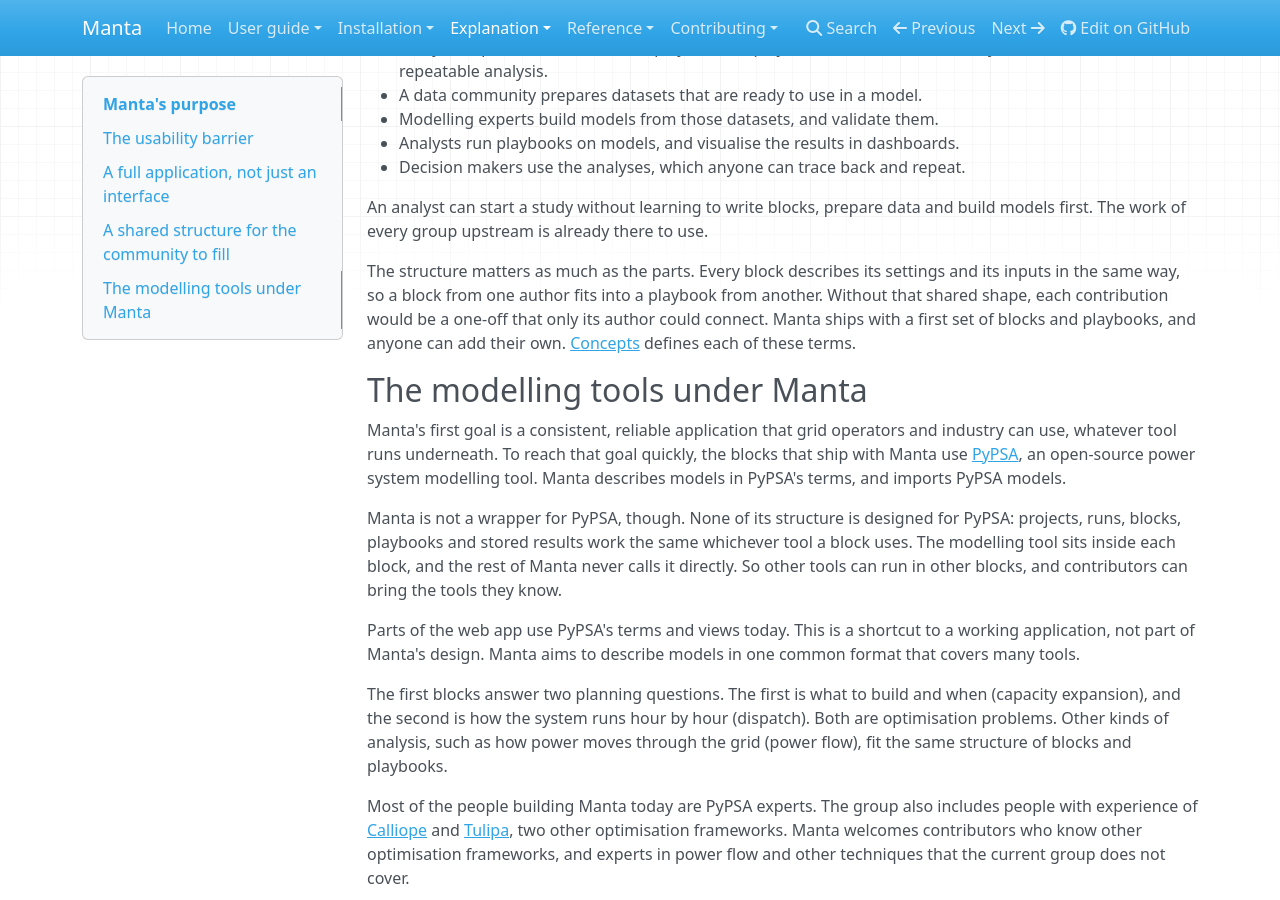
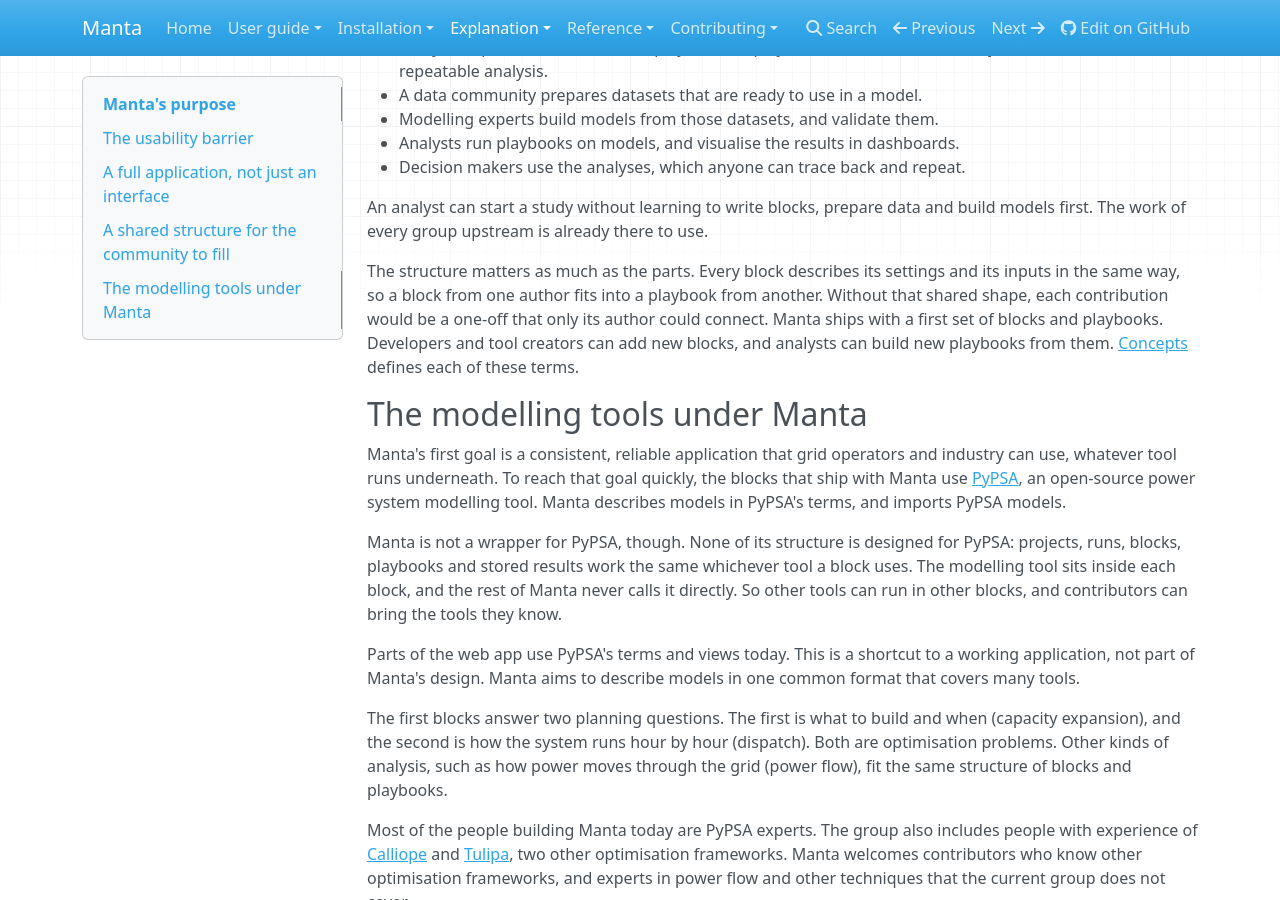
Before and after one commit to manta-plan/manta, an MkDocs documentation site: the page built from docs/explanation/purpose.md, in a window 1280 px wide and 900 px high, scrolled down 1740 px. Built offline with MkDocs 1.6.1, drawn with Linux system fonts in a browser that asks for light colours; nearby versions of some CDN libraries.

Commit message:
docs: say who adds blocks and playbooks on the purpose page
Blocks come from developers and tool creators, not from anyone in the
web app. Also includes wording edits across the page.

Co-Authored-By: Claude Opus 5.5 <noreply@anthropic.com>
Signed-off-by: Lauren Clisby <lclisby@gmail.com>

```diff
--- a/docs/explanation/purpose.md
+++ b/docs/explanation/purpose.md
@@ -70,7 +70,8 @@ The work of every group upstream is already there to use.
 The structure matters as much as the parts.
 Every block describes its settings and its inputs in the same way, so a block from one author fits into a playbook from another.
 Without that shared shape, each contribution would be a one-off that only its author could connect.
-Manta ships with a first set of blocks and playbooks, and anyone can add their own.
+Manta ships with a first set of blocks and playbooks.
+Developers and tool creators can add new blocks, and analysts can build new playbooks from them.
 [Concepts](../user-guide/concepts.md) defines each of these terms.
 
 ## The modelling tools under Manta
```
